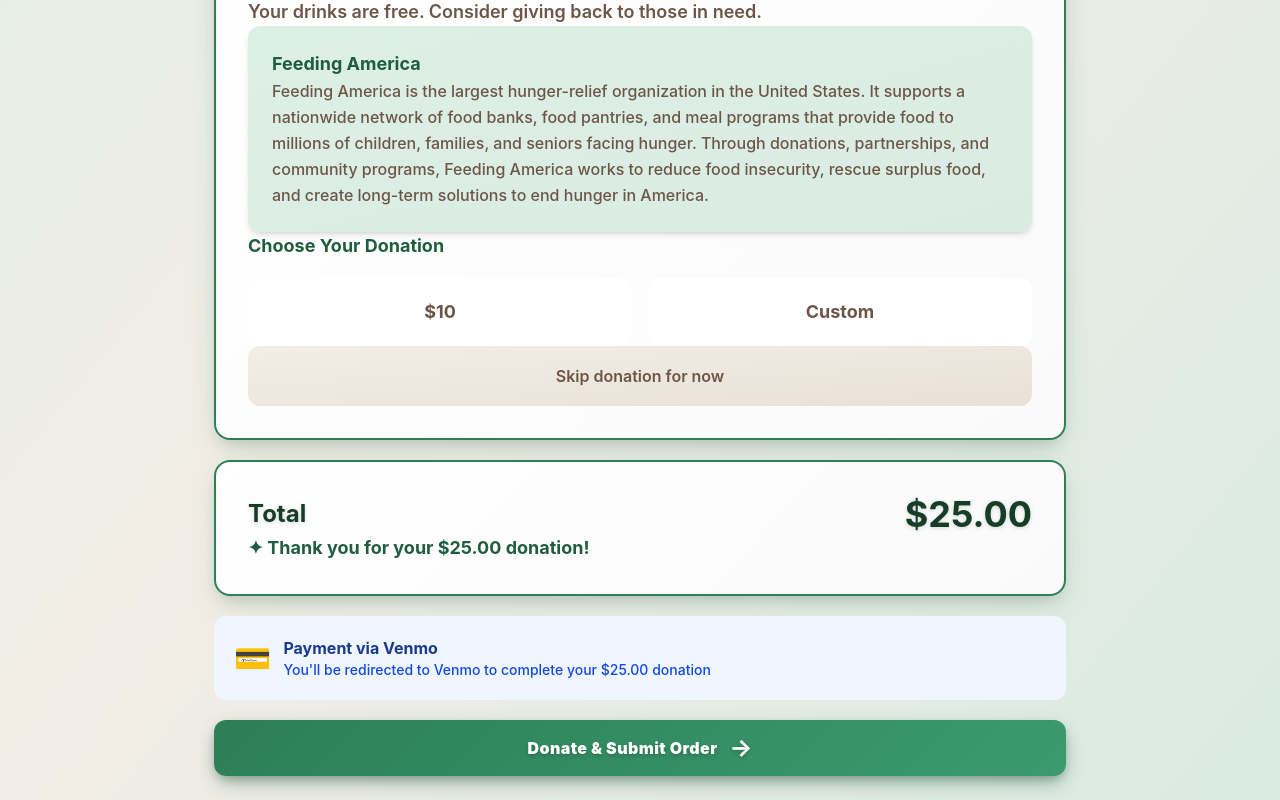
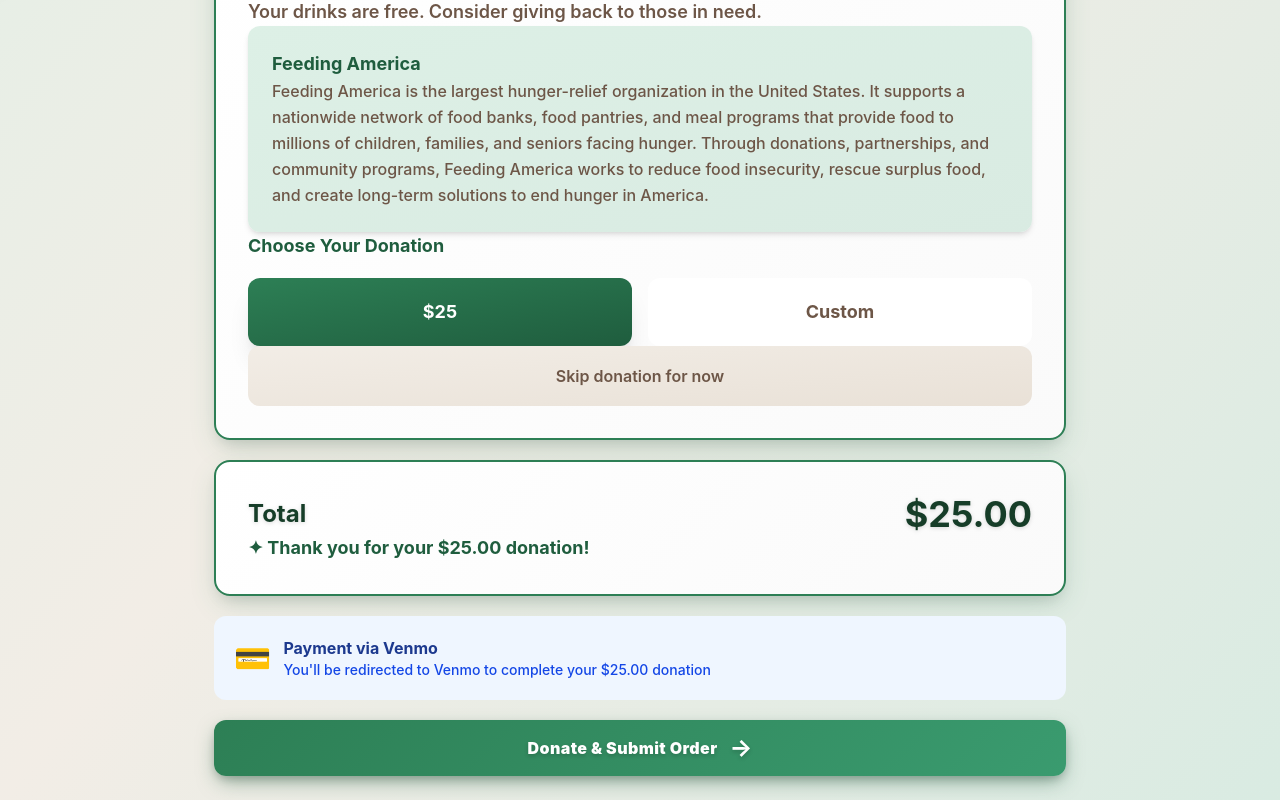
Before and after one commit to harshp0607/Fx7-Coffee-House, a React (Vite) app: page /checkout in a window 1280 px wide. Shown: the part 857-1657 px from the top of the page. Built offline with nearby package versions, Linux system fonts and the light colour scheme; no server answers; the database is empty.

Commit message:
remove old button

```diff
--- a/src/pages/Frame3.jsx
+++ b/src/pages/Frame3.jsx
@@ -183,8 +183,8 @@
           <div className="flex flex-col gap-4.5 text-base">
             <label className="font-bold text-pine-700 text-lg">Choose Your Donation</label>
             <div className="flex gap-4 text-center text-lg">
-              <div onClick={() => handleDonationSelect("$10")} className={donationButtonClass(selectedDonation === "$10")}>
-                <b>$10</b>
+              <div onClick={() => handleDonationSelect("$25")} className={donationButtonClass(selectedDonation === "$25")}>
+                <b>$25</b>
               </div>
               <div onClick={() => handleDonationSelect("Custom")} className={donationButtonClass(selectedDonation === "Custom")}>
                 <b>Custom</b>
```
